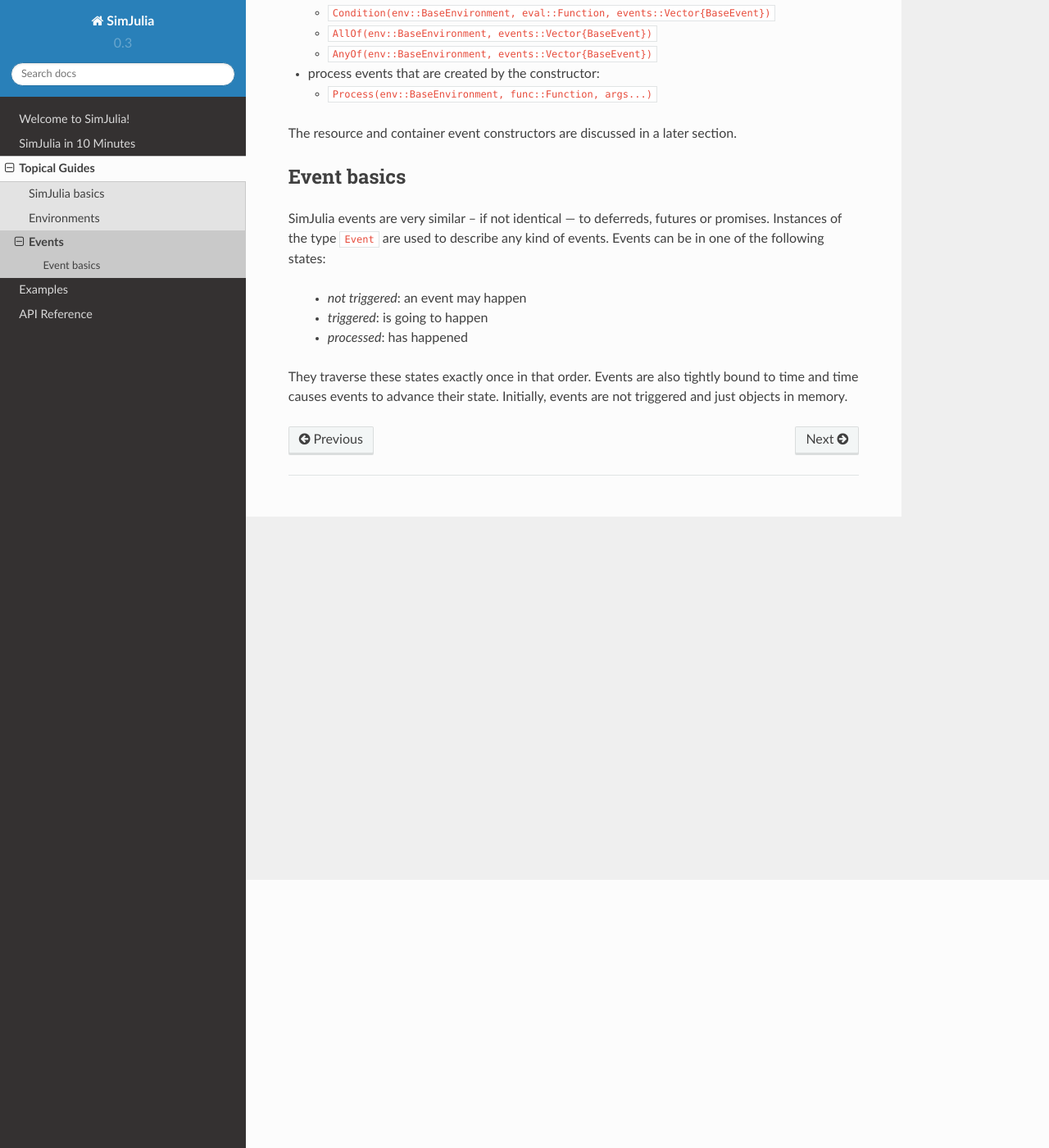
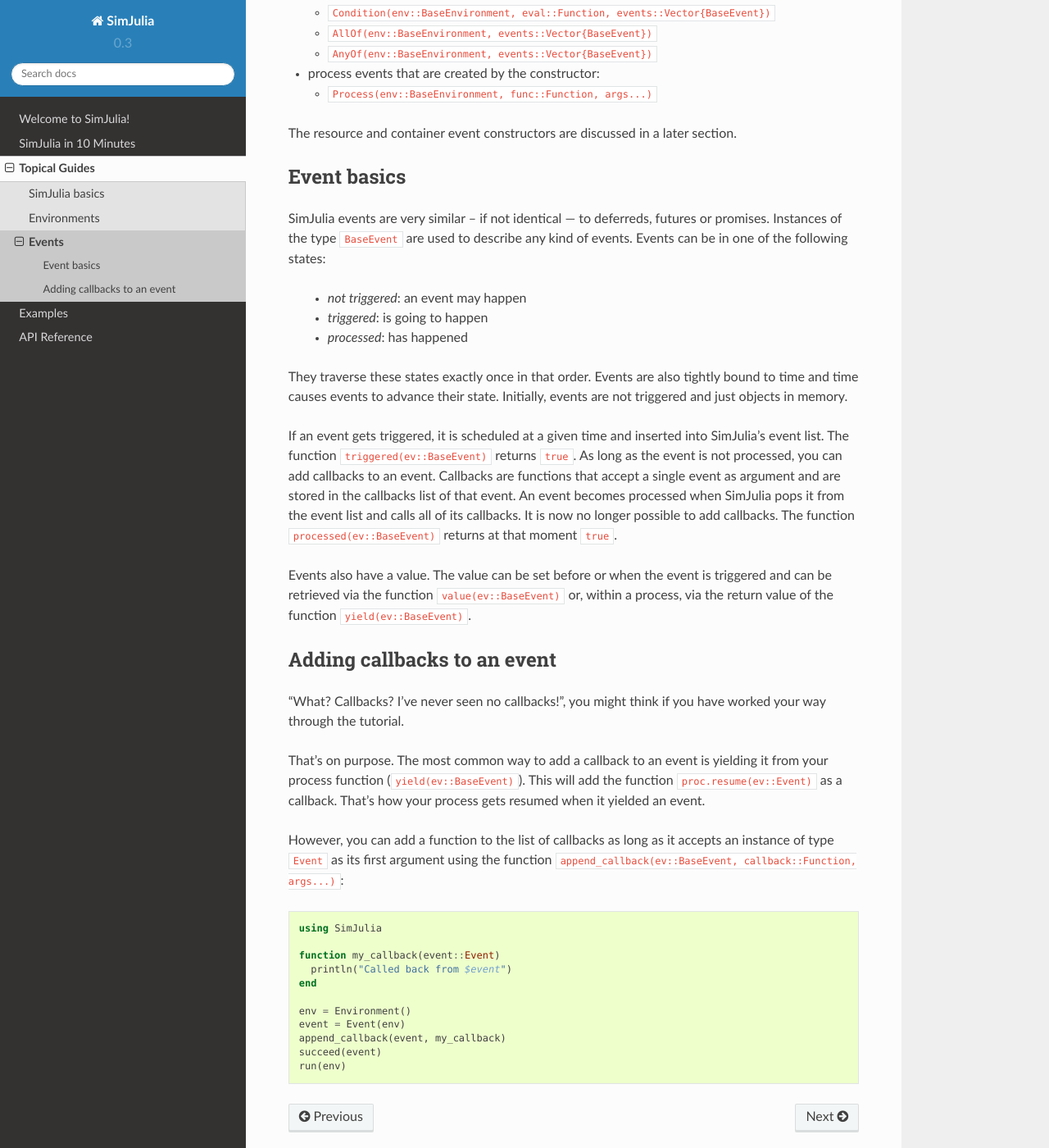
Before and after one commit to JuliaDynamics/ConcurrentSim.jl, a Sphinx documentation site: the page built from docs/source/topical_guides/3_events.rst, in a window 1280 px wide and 1400 px high, scrolled down 327 px. Shown: the whole window at 82% size. Built offline with Sphinx 7.4.7 and the Read the Docs theme 2.0.0, drawn with Linux system fonts in a browser that asks for light colours; cross-references to code outside the pages are shown as plain code.

Commit message:
Some minor bug fixes

```diff
--- a/docs/source/topical_guides/3_events.rst
+++ b/docs/source/topical_guides/3_events.rst
@@ -25,10 +25,36 @@
 Event basics
 ~~~~~~~~~~~~
 
-SimJulia events are very similar – if not identical — to deferreds, futures or promises. Instances of the type :class:`Event` are used to describe any kind of events. Events can be in one of the following states:
+SimJulia events are very similar – if not identical — to deferreds, futures or promises. Instances of the type :class:`BaseEvent` are used to describe any kind of events. Events can be in one of the following states:
 
   - *not triggered*: an event may happen
   - *triggered*: is going to happen
   - *processed*: has happened
 
 They traverse these states exactly once in that order. Events are also tightly bound to time and time causes events to advance their state. Initially, events are not triggered and just objects in memory.
+
+If an event gets triggered, it is scheduled at a given time and inserted into SimJulia’s event list. The function :func:`triggered(ev::BaseEvent) <triggered>` returns ``true``. As long as the event is not processed, you can add callbacks to an event. Callbacks are functions that accept a single event as argument and are stored in the callbacks list of that event. An event becomes processed when SimJulia pops it from the event list and calls all of its callbacks. It is now no longer possible to add callbacks. The function :func:`processed(ev::BaseEvent) <processed>` returns at that moment ``true``.
+
+Events also have a value. The value can be set before or when the event is triggered and can be retrieved via the function :func:`value(ev::BaseEvent) <value>` or, within a process, via the return value of the function :func:`yield(ev::BaseEvent) <yield>`.
+
+
+Adding callbacks to an event
+~~~~~~~~~~~~~~~~~~~~~~~~~~~~
+
+“What? Callbacks? I’ve never seen no callbacks!”, you might think if you have worked your way through the tutorial.
+
+That’s on purpose. The most common way to add a callback to an event is yielding it from your process function (:func:`yield(ev::BaseEvent) <yield>`). This will add the function :func:`proc.resume(ev::Event) <proc.resume>` as a callback. That’s how your process gets resumed when it yielded an event.
+
+However, you can add a function to the list of callbacks as long as it accepts an instance of type :class:`Event` as its first argument using the function :func:`append_callback(ev::BaseEvent, callback::Function, args...) <append_callback>`::
+
+  using SimJulia
+
+  function my_callback(event::Event)
+    println("Called back from $event")
+  end
+
+  env = Environment()
+  event = Event(env)
+  append_callback(event, my_callback)
+  succeed(event)
+  run(env)
```
Also changed, not shown: 6 other files.
